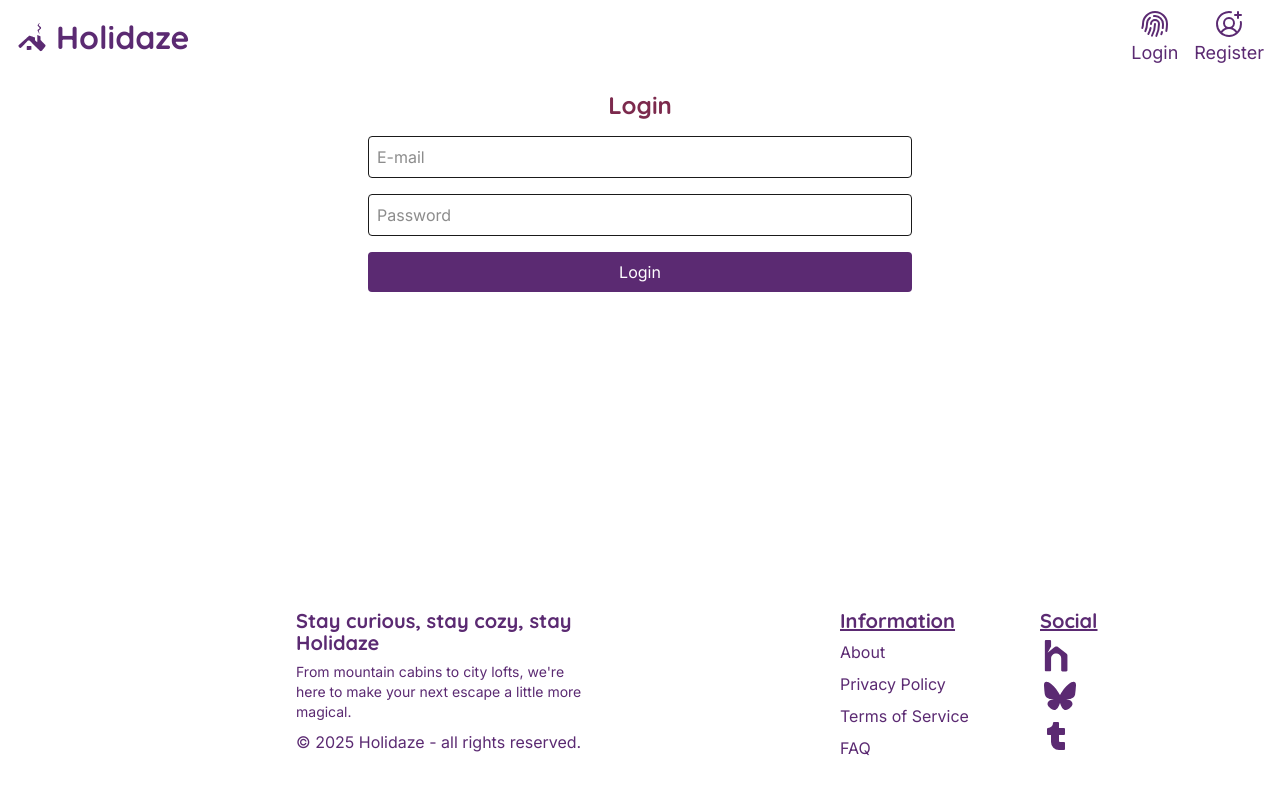
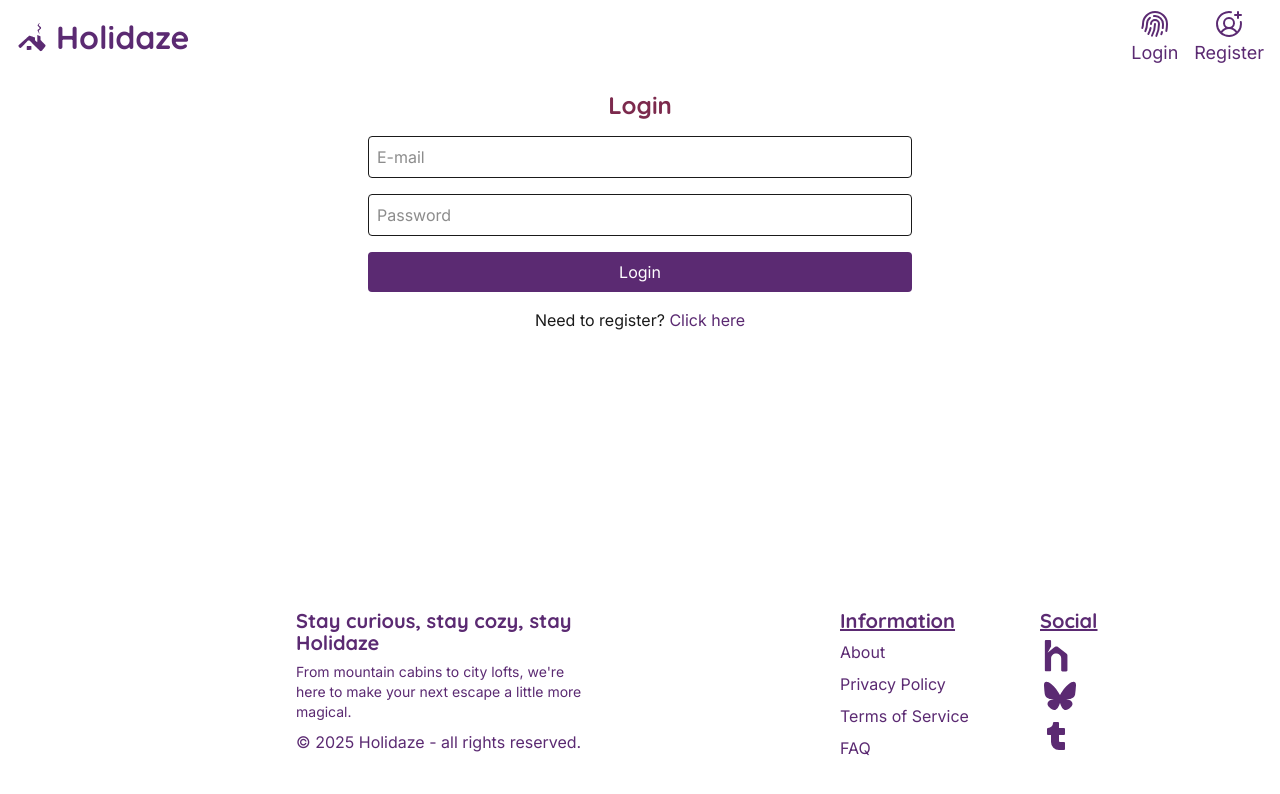
Before and after one commit to KjetilHHauger/kjetil_h_hauger_booking, a React (Vite) app: page /login in a window 1280 px wide. Shown: the top 794 px of the page. Built offline with nearby package versions, Linux system fonts and the light colour scheme.

Commit message:
FIX: added register link in modal

```diff
--- a/src/components/LoginModal.jsx
+++ b/src/components/LoginModal.jsx
@@ -2,6 +2,7 @@ import { useState } from "react";
 import { toast } from "react-toastify";
 import useUserStore from "../stores/userStore";
 import { loginUser } from "../utils/userLogin";
+import { Link } from "react-router-dom";
 
 export default function LoginModal({ onClose }) {
   const { setUser } = useUserStore();
@@ -52,6 +53,12 @@ export default function LoginModal({ onClose }) {
       >
         Login
       </button>
+      <span>
+        Need to register?{" "}
+        <Link onClick={onClose} to="/register" className="text-cta">
+          Click here
+        </Link>
+      </span>
     </form>
   );
 }
```
